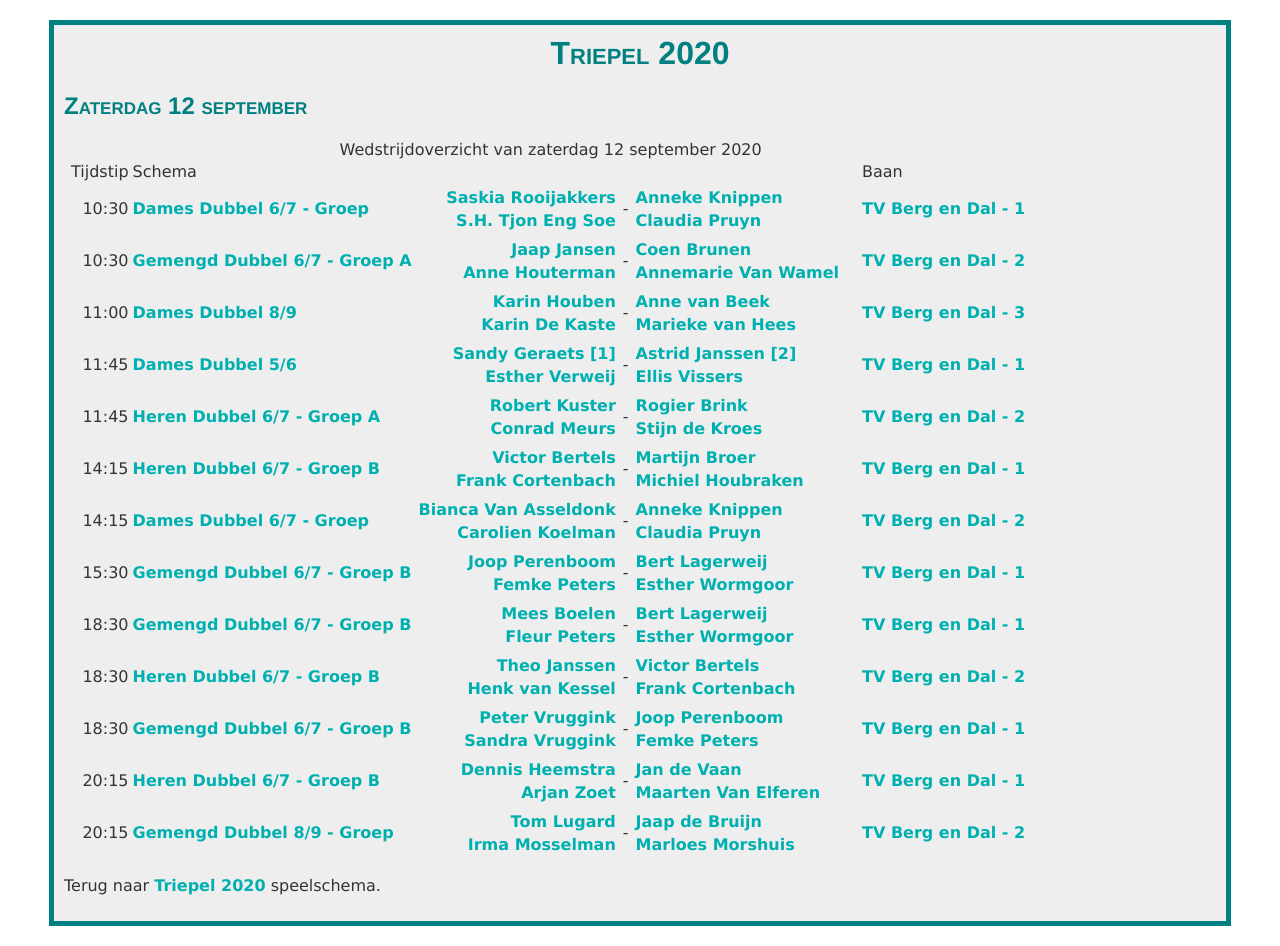
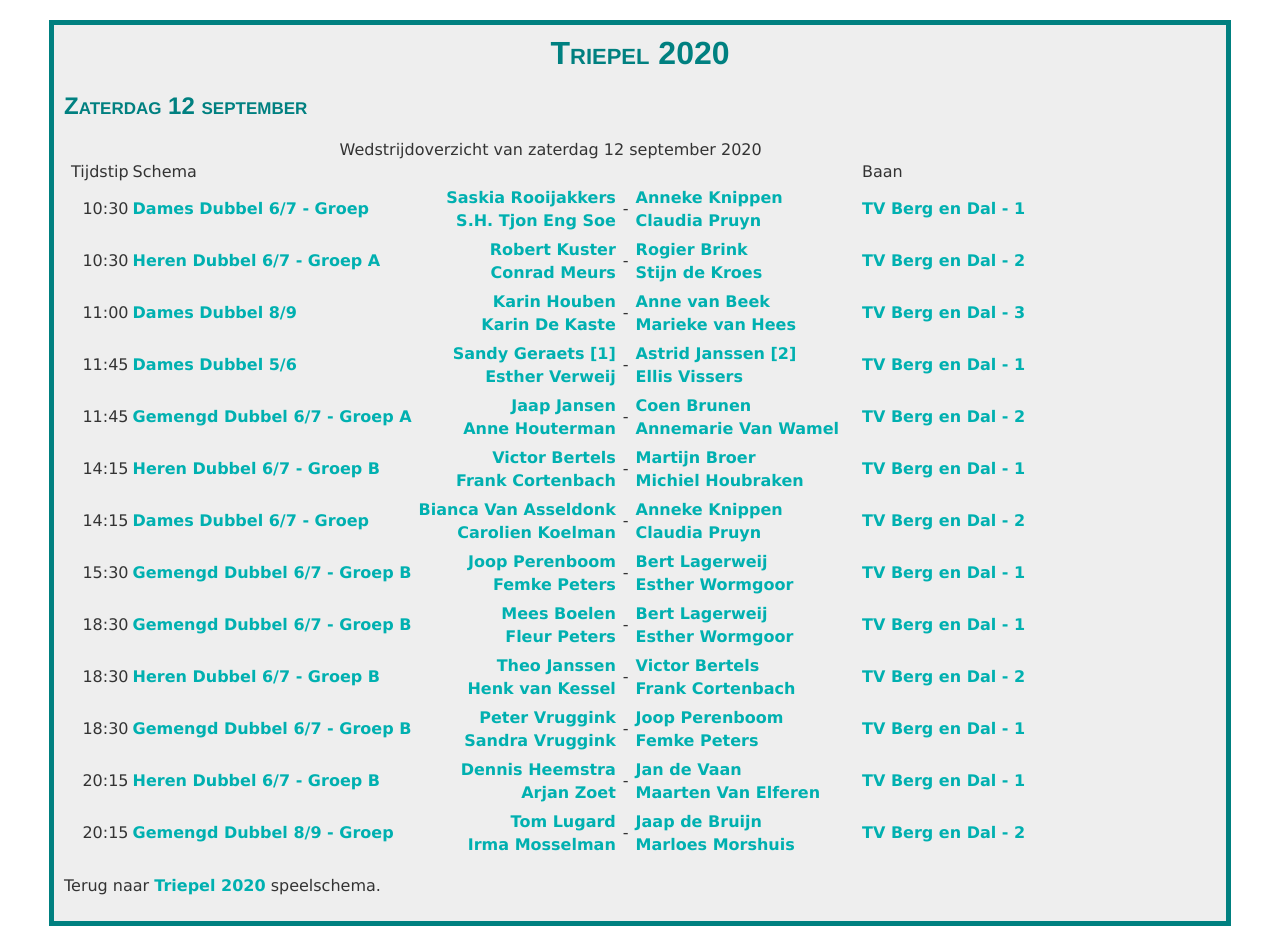
Before and after one commit to arjenpdevries/arjenpdevries.github.io, a Jekyll site: the page Triepel2020/1209.html, which Jekyll copies as it is, in a window 1280 px wide. Built offline with Jekyll 4.4.1, drawn with Linux system fonts in a browser that asks for light colours.

Commit message:
Switched two games

```diff
--- a/Triepel2020/1209.html
+++ b/Triepel2020/1209.html
@@ -38,19 +38,19 @@ Triepel 2020
 				</tr>
 			</table></td><td></td><td></td><td></td><td align="right"></td><td><a href="https://www.toernooi.nl/sport/court.aspx?id=1096C01A-44D8-4AC5-8582-1CC8D3B60C6B&crtid=1">TV Berg en Dal - 1</a></td><td><a href="/match-info/1096C01A-44D8-4AC5-8582-1CC8D3B60C6B/16/236?returnurl=%2fsport%2fmatches.aspx%3fid%3d1096C01A-44D8-4AC5-8582-1CC8D3B60C6B%26d%3d20200912" class="icon-information inline-icon large-icon" title="Wedstrijd details"></a></td>
 		</tr><tr>
-			<td></td><td class="plannedtime" align="right">10:30</td><td><a href="https://www.toernooi.nl/sport/draw.aspx?id=1096C01A-44D8-4AC5-8582-1CC8D3B60C6B&draw=36">Gemengd Dubbel 6/7 - Groep A</a></td><td align="right"><table align="Right">
+			<td></td><td class="plannedtime" align="right">10:30</td><td><a href="https://www.toernooi.nl/sport/draw.aspx?id=1096C01A-44D8-4AC5-8582-1CC8D3B60C6B&draw=33">Heren Dubbel 6/7 - Groep A</a></td><td align="right"><table align="Right">
 				<tr>
-					<td align="right"><a href="https://www.toernooi.nl/sport/player.aspx?id=1096C01A-44D8-4AC5-8582-1CC8D3B60C6B&player=8">Jaap Jansen</a></td>
+					<td align="right"><a href="https://www.toernooi.nl/sport/player.aspx?id=1096C01A-44D8-4AC5-8582-1CC8D3B60C6B&player=55">Robert Kuster</a></td>
 				</tr><tr>
-					<td align="right"><a href="https://www.toernooi.nl/sport/player.aspx?id=1096C01A-44D8-4AC5-8582-1CC8D3B60C6B&player=87">Anne Houterman</a></td>
+					<td align="right"><a href="https://www.toernooi.nl/sport/player.aspx?id=1096C01A-44D8-4AC5-8582-1CC8D3B60C6B&player=56">Conrad Meurs</a></td>
 				</tr>
 			</table></td><td align="center">-</td><td><table>
 				<tr>
-					<td><a href="https://www.toernooi.nl/sport/player.aspx?id=1096C01A-44D8-4AC5-8582-1CC8D3B60C6B&player=63">Coen Brunen</a></td>
+					<td><a href="https://www.toernooi.nl/sport/player.aspx?id=1096C01A-44D8-4AC5-8582-1CC8D3B60C6B&player=80">Rogier Brink</a></td>
 				</tr><tr>
-					<td><a href="https://www.toernooi.nl/sport/player.aspx?id=1096C01A-44D8-4AC5-8582-1CC8D3B60C6B&player=74">Annemarie Van Wamel</a></td>
+					<td><a href="https://www.toernooi.nl/sport/player.aspx?id=1096C01A-44D8-4AC5-8582-1CC8D3B60C6B&player=68">Stijn de Kroes</a></td>
 				</tr>
-			</table></td><td></td><td></td><td></td><td align="right"></td><td><a href="https://www.toernooi.nl/sport/court.aspx?id=1096C01A-44D8-4AC5-8582-1CC8D3B60C6B&crtid=2">TV Berg en Dal - 2</a></td><td><a href="/match-info/1096C01A-44D8-4AC5-8582-1CC8D3B60C6B/36/528?returnurl=%2fsport%2fmatches.aspx%3fid%3d1096C01A-44D8-4AC5-8582-1CC8D3B60C6B%26d%3d20200912" class="icon-information inline-icon large-icon" title="Wedstrijd details"></a></td>
+			</table></td><td></td><td></td><td></td><td align="right"></td><td><a href="https://www.toernooi.nl/sport/court.aspx?id=1096C01A-44D8-4AC5-8582-1CC8D3B60C6B&crtid=2">TV Berg en Dal - 2</a></td><td><a href="/match-info/1096C01A-44D8-4AC5-8582-1CC8D3B60C6B/33/452?returnurl=%2fsport%2fmatches.aspx%3fid%3d1096C01A-44D8-4AC5-8582-1CC8D3B60C6B%26d%3d20200912" class="icon-information inline-icon large-icon" title="Wedstrijd details"></a></td>
 		</tr><tr>
 			<td></td><td class="plannedtime" align="right">11:00</td><td><a href="https://www.toernooi.nl/sport/draw.aspx?id=1096C01A-44D8-4AC5-8582-1CC8D3B60C6B&draw=9">Dames Dubbel 8/9</a></td><td align="right"><table align="Right">
 				<tr>
@@ -80,19 +80,19 @@ Triepel 2020
 				</tr>
 			</table></td><td></td><td></td><td></td><td align="right"></td><td><a href="https://www.toernooi.nl/sport/court.aspx?id=1096C01A-44D8-4AC5-8582-1CC8D3B60C6B&crtid=1">TV Berg en Dal - 1</a></td><td><a href="/match-info/1096C01A-44D8-4AC5-8582-1CC8D3B60C6B/8/116?returnurl=%2fsport%2fmatches.aspx%3fid%3d1096C01A-44D8-4AC5-8582-1CC8D3B60C6B%26d%3d20200912" class="icon-information inline-icon large-icon" title="Wedstrijd details"></a></td>
 		</tr><tr>
-			<td></td><td class="plannedtime" align="right">11:45</td><td><a href="https://www.toernooi.nl/sport/draw.aspx?id=1096C01A-44D8-4AC5-8582-1CC8D3B60C6B&draw=33">Heren Dubbel 6/7 - Groep A</a></td><td align="right"><table align="Right">
+			<td></td><td class="plannedtime" align="right">11:45</td><td><a href="https://www.toernooi.nl/sport/draw.aspx?id=1096C01A-44D8-4AC5-8582-1CC8D3B60C6B&draw=36">Gemengd Dubbel 6/7 - Groep A</a></td><td align="right"><table align="Right">
 				<tr>
-					<td align="right"><a href="https://www.toernooi.nl/sport/player.aspx?id=1096C01A-44D8-4AC5-8582-1CC8D3B60C6B&player=55">Robert Kuster</a></td>
+					<td align="right"><a href="https://www.toernooi.nl/sport/player.aspx?id=1096C01A-44D8-4AC5-8582-1CC8D3B60C6B&player=8">Jaap Jansen</a></td>
 				</tr><tr>
-					<td align="right"><a href="https://www.toernooi.nl/sport/player.aspx?id=1096C01A-44D8-4AC5-8582-1CC8D3B60C6B&player=56">Conrad Meurs</a></td>
+					<td align="right"><a href="https://www.toernooi.nl/sport/player.aspx?id=1096C01A-44D8-4AC5-8582-1CC8D3B60C6B&player=87">Anne Houterman</a></td>
 				</tr>
 			</table></td><td align="center">-</td><td><table>
 				<tr>
-					<td><a href="https://www.toernooi.nl/sport/player.aspx?id=1096C01A-44D8-4AC5-8582-1CC8D3B60C6B&player=80">Rogier Brink</a></td>
+					<td><a href="https://www.toernooi.nl/sport/player.aspx?id=1096C01A-44D8-4AC5-8582-1CC8D3B60C6B&player=63">Coen Brunen</a></td>
 				</tr><tr>
-					<td><a href="https://www.toernooi.nl/sport/player.aspx?id=1096C01A-44D8-4AC5-8582-1CC8D3B60C6B&player=68">Stijn de Kroes</a></td>
+					<td><a href="https://www.toernooi.nl/sport/player.aspx?id=1096C01A-44D8-4AC5-8582-1CC8D3B60C6B&player=74">Annemarie Van Wamel</a></td>
 				</tr>
-			</table></td><td></td><td></td><td></td><td align="right"></td><td><a href="https://www.toernooi.nl/sport/court.aspx?id=1096C01A-44D8-4AC5-8582-1CC8D3B60C6B&crtid=2">TV Berg en Dal - 2</a></td><td><a href="/match-info/1096C01A-44D8-4AC5-8582-1CC8D3B60C6B/33/452?returnurl=%2fsport%2fmatches.aspx%3fid%3d1096C01A-44D8-4AC5-8582-1CC8D3B60C6B%26d%3d20200912" class="icon-information inline-icon large-icon" title="Wedstrijd details"></a></td>
+			</table></td><td></td><td></td><td></td><td align="right"></td><td><a href="https://www.toernooi.nl/sport/court.aspx?id=1096C01A-44D8-4AC5-8582-1CC8D3B60C6B&crtid=2">TV Berg en Dal - 2</a></td><td><a href="/match-info/1096C01A-44D8-4AC5-8582-1CC8D3B60C6B/36/528?returnurl=%2fsport%2fmatches.aspx%3fid%3d1096C01A-44D8-4AC5-8582-1CC8D3B60C6B%26d%3d20200912" class="icon-information inline-icon large-icon" title="Wedstrijd details"></a></td>
 		</tr><tr>
 			<td></td><td class="plannedtime" align="right">14:15</td><td><a href="https://www.toernooi.nl/sport/draw.aspx?id=1096C01A-44D8-4AC5-8582-1CC8D3B60C6B&draw=34">Heren Dubbel 6/7 - Groep B</a></td><td align="right"><table align="Right">
 				<tr>
```
